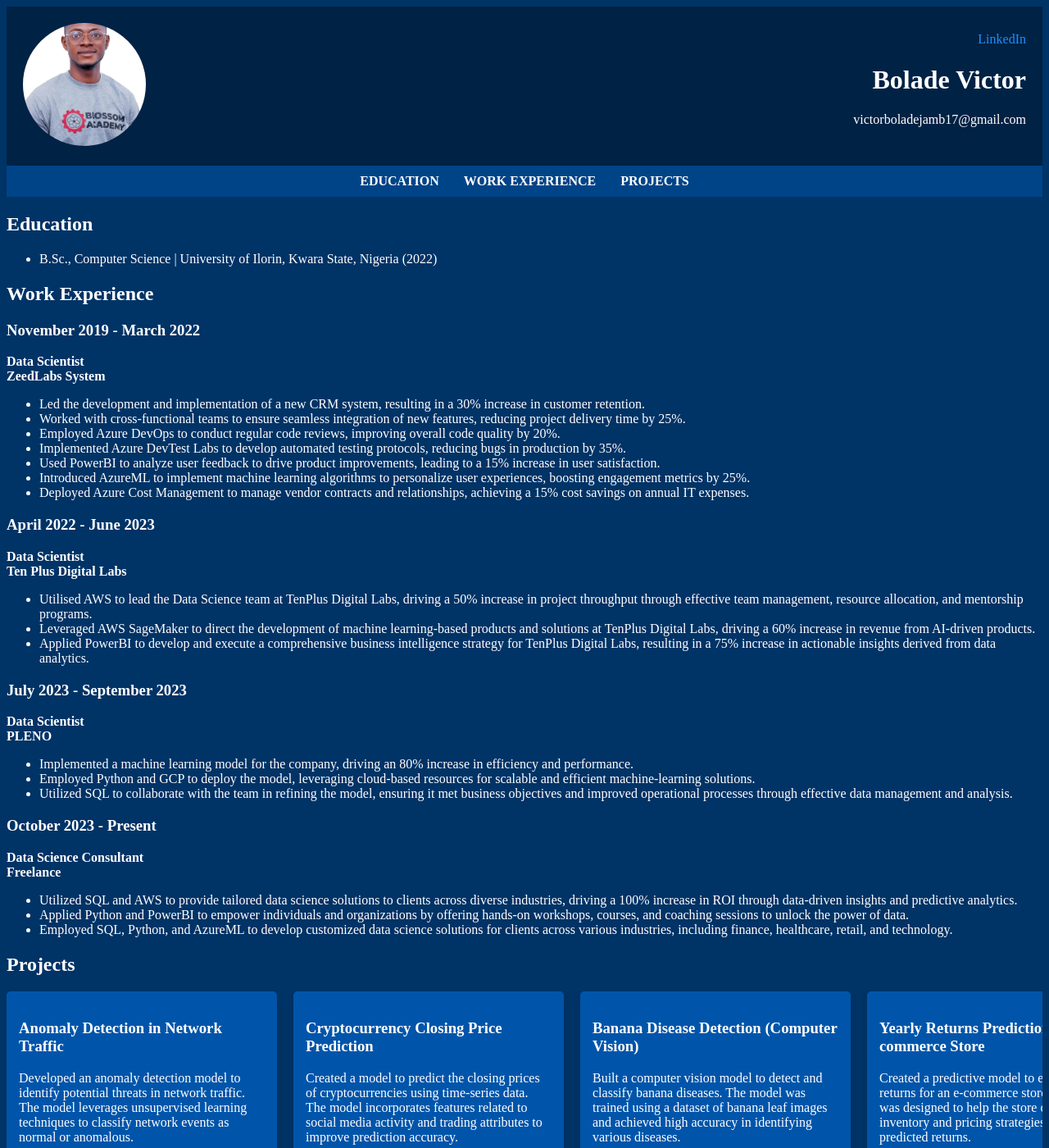
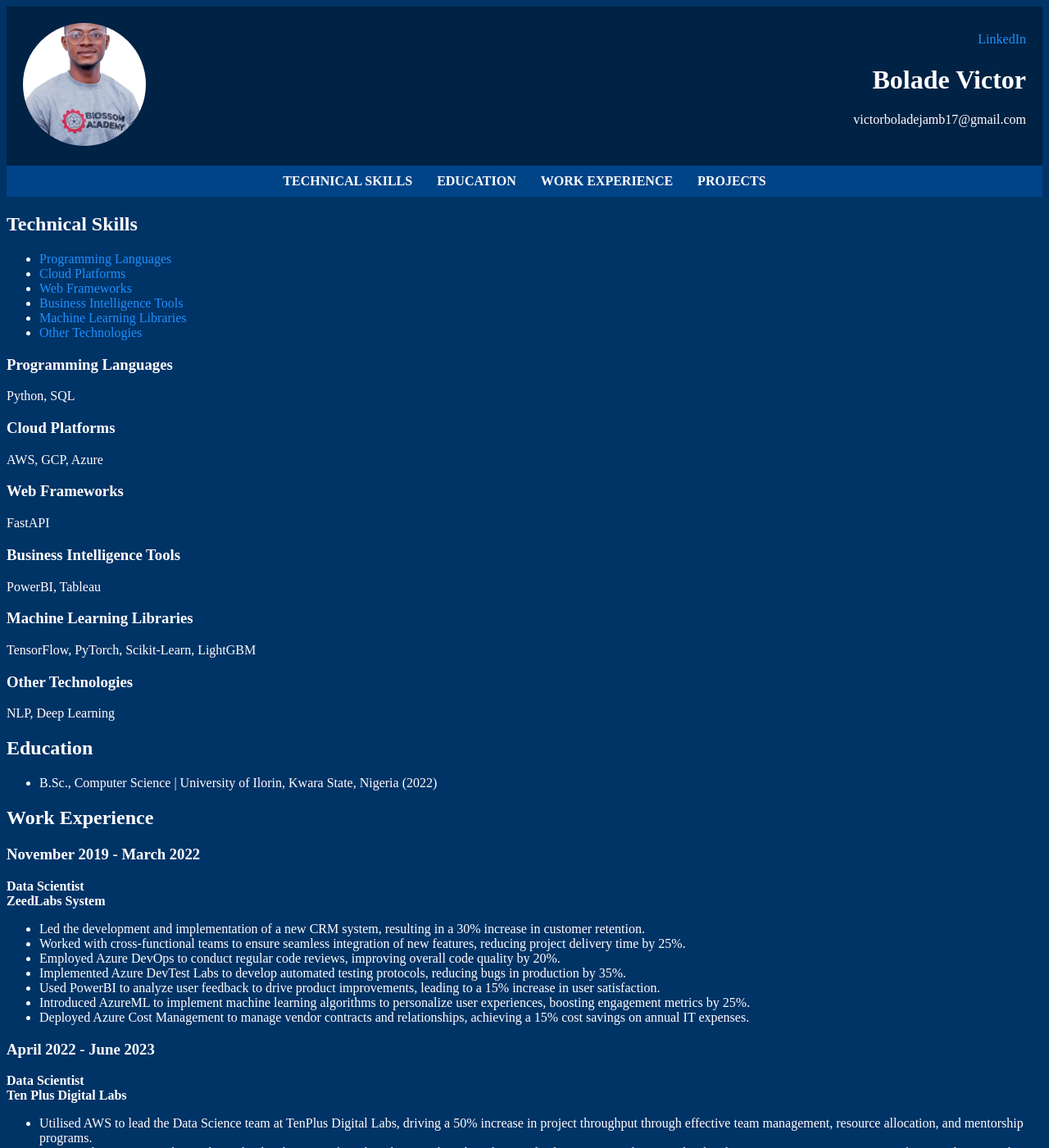
Before and after one commit to VictorAID/Portfolio_Website, a Jekyll site: the page built from README.md, in a window 1280 px wide and 1400 px high. Shown: the whole window at 82% size. Built offline with Jekyll 4.4.1, drawn with Linux system fonts in a browser that asks for light colours; our own code applies the rules of GitHub Pages for plain Markdown files.

Commit message:
Update default.html

```diff
--- a/_layouts/default.html
+++ b/_layouts/default.html
@@ -18,6 +18,7 @@
 
   <nav class="navbar">
     <ul>
+      <li><a href="#technical-skills">Technical Skills</a></li>
       <li><a href="#education">Education</a></li>
       <li><a href="#experience">Work Experience</a></li>
       <li><a href="#projects">Projects</a></li>
@@ -25,6 +26,41 @@
   </nav>
 
   <main>
+    <section id="technical-skills">
+            <h2>Technical Skills</h2>
+            <ul>
+                <li><a href="#programming-languages">Programming Languages</a></li>
+                <li><a href="#cloud-platforms">Cloud Platforms</a></li>
+                <li><a href="#web-frameworks">Web Frameworks</a></li>
+                <li><a href="#bi-tools">Business Intelligence Tools</a></li>
+                <li><a href="#ml-libraries">Machine Learning Libraries</a></li>
+                <li><a href="#other-technologies">Other Technologies</a></li>
+            </ul>
+            <div id="programming-languages">
+                <h3>Programming Languages</h3>
+                <p>Python, SQL</p>
+            </div>
+            <div id="cloud-platforms">
+                <h3>Cloud Platforms</h3>
+                <p>AWS, GCP, Azure</p>
+            </div>
+            <div id="web-frameworks">
+                <h3>Web Frameworks</h3>
+                <p>FastAPI</p>
+            </div>
+            <div id="bi-tools">
+                <h3>Business Intelligence Tools</h3>
+                <p>PowerBI, Tableau</p>
+            </div>
+            <div id="ml-libraries">
+                <h3>Machine Learning Libraries</h3>
+                <p>TensorFlow, PyTorch, Scikit-Learn, LightGBM</p>
+            </div>
+            <div id="other-technologies">
+                <h3>Other Technologies</h3>
+                <p>NLP, Deep Learning</p>
+            </div>
+        </section>
     <section id="education">
       <h2>Education</h2>
       <ul>
```
